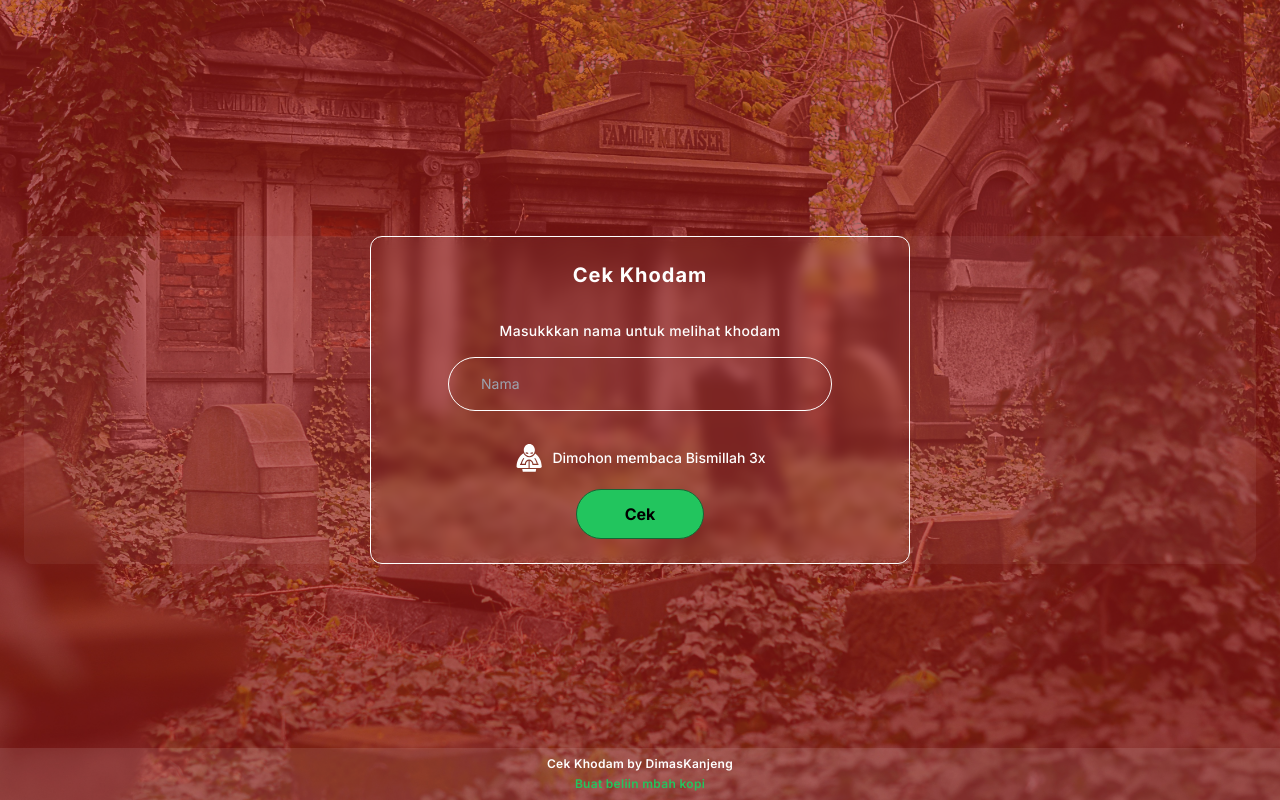
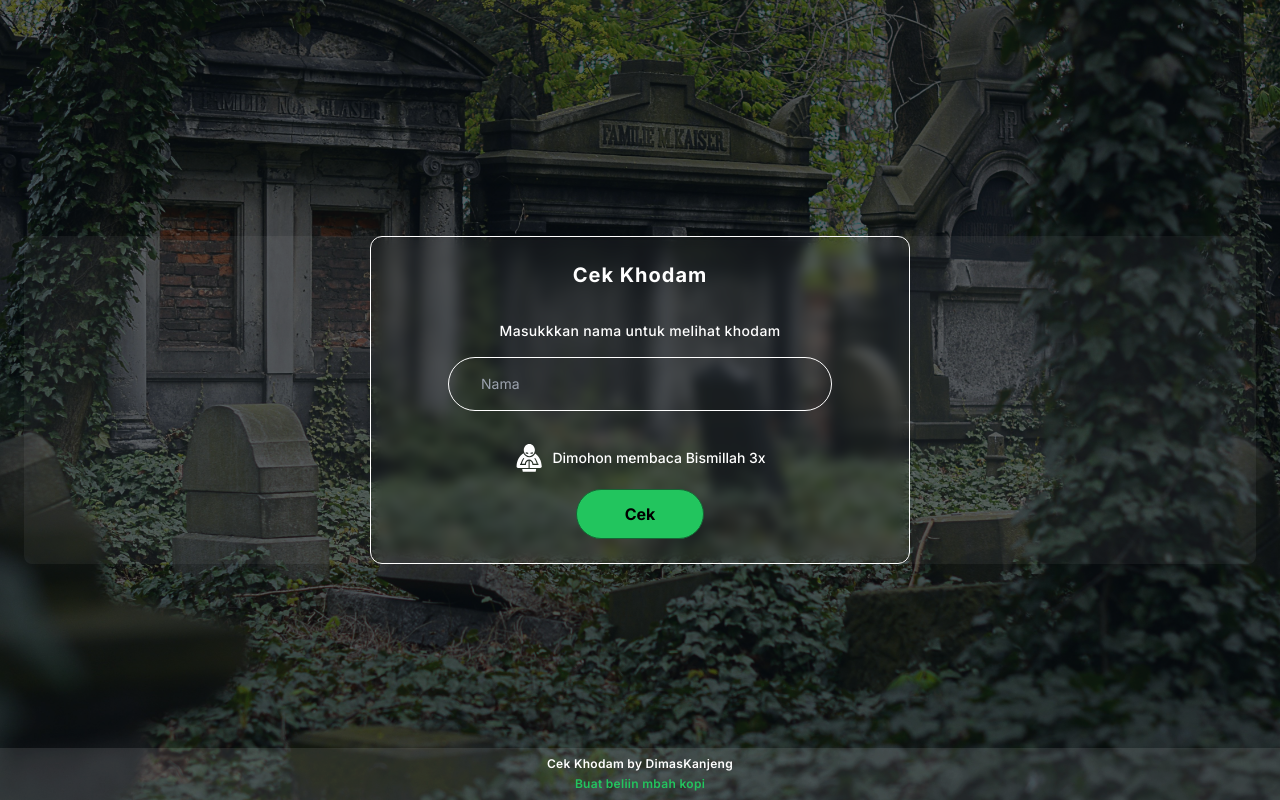
Before and after one commit to fiebryhoga/cek-khodam, a Next.js app: page / in a window 1280 px wide. Built offline with nearby package versions, Linux system fonts and the light colour scheme.

Commit message:
resize height screen

```diff
--- a/app/page.tsx
+++ b/app/page.tsx
@@ -4,7 +4,7 @@ import Footer from "./components/layouts/Footer";
 
 export default function Home() {
   return (
-    <main className=" h-[100vh] w-full flex flex-col justify-center items-center bg-red-700">
+    <main className=" h-[100vh] w-full flex flex-col justify-center items-center">
       <CekKhodam />
 
     </main>
```
